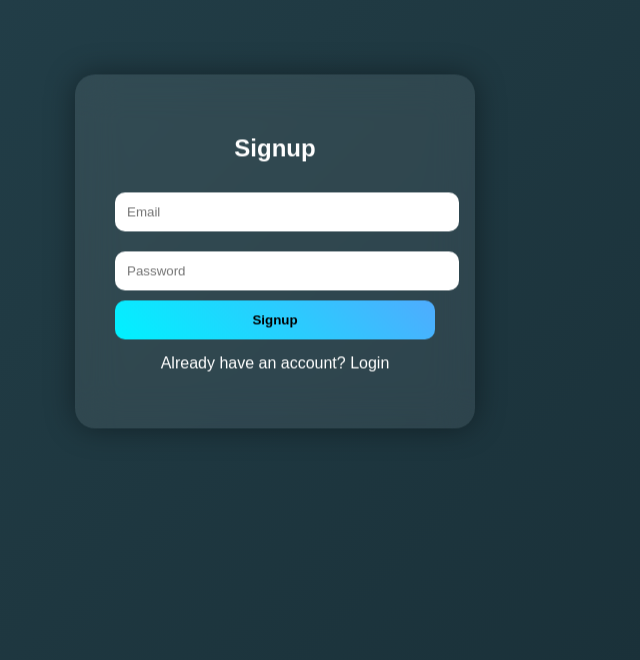
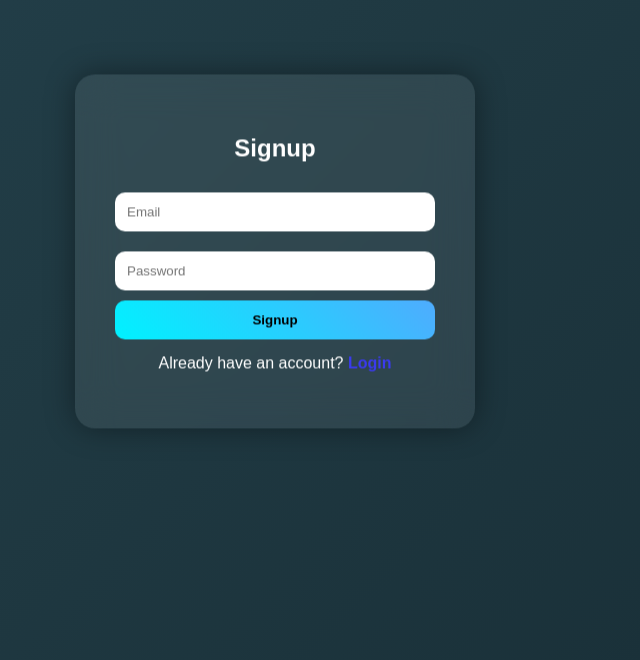
Before and after one commit to Bhandariq/Ai-career-copilot-pro, a React (Create React App) app in the folder frontend/: page /signup in a window 1280 px wide. Shown: the part 140-800 px from the top of the page, without its empty margins (365-1005 px from the left). Built offline with nearby package versions, Linux system fonts and the light colour scheme.

Commit message:
refactor: enhance input styling and update navigation text in login/signup forms

```diff
--- a/frontend/src/index.css
+++ b/frontend/src/index.css
@@ -150,6 +150,8 @@ p {
   border-radius: 10px;
   border: none;
   outline: none;
+  /* width: 80%; */
+  /* background-color: aqua; */
 }
 
 .input-box button {
@@ -167,3 +169,11 @@ p {
   box-shadow: 0 0 20px #00f2ff;
   transform: scale(1.05);
 }
+
+span{
+  color: rgb(59, 59, 238);
+  font-weight: bold;
+}
+.inputTag{
+  width: 92.5%;
+}
--- a/frontend/src/pages/Login.js
+++ b/frontend/src/pages/Login.js
@@ -35,7 +35,7 @@ function Login() {
         onChange={(e) => setPassword(e.target.value)}
       />
       <button onClick={handleLogin}>Login</button>
-      <p onClick={() => navigate("/signup")}>Don't have an account? Signup</p>
+      <p onClick={() => navigate("/signup")}>Don't have an account? <span>Signup</span></p>
     </div>
   );
 }
--- a/frontend/src/pages/Signup.js
+++ b/frontend/src/pages/Signup.js
@@ -23,19 +23,21 @@ function Signup() {
     <div className="container">
       <h2>Signup</h2>
       <input
+        className="inputTag"
         type="email"
         placeholder="Email"
         value={email}
         onChange={(e) => setEmail(e.target.value)}
       />
       <input
+        className="inputTag"
         type="password"
         placeholder="Password"
         value={password}
         onChange={(e) => setPassword(e.target.value)}
       />
       <button onClick={handleSignup}>Signup</button>
-      <p onClick={() => navigate("/")}>Already have an account? Login</p>
+      <p onClick={() => navigate("/")}>Already have an account? <span>Login</span></p>
     </div>
   );
 }
```
